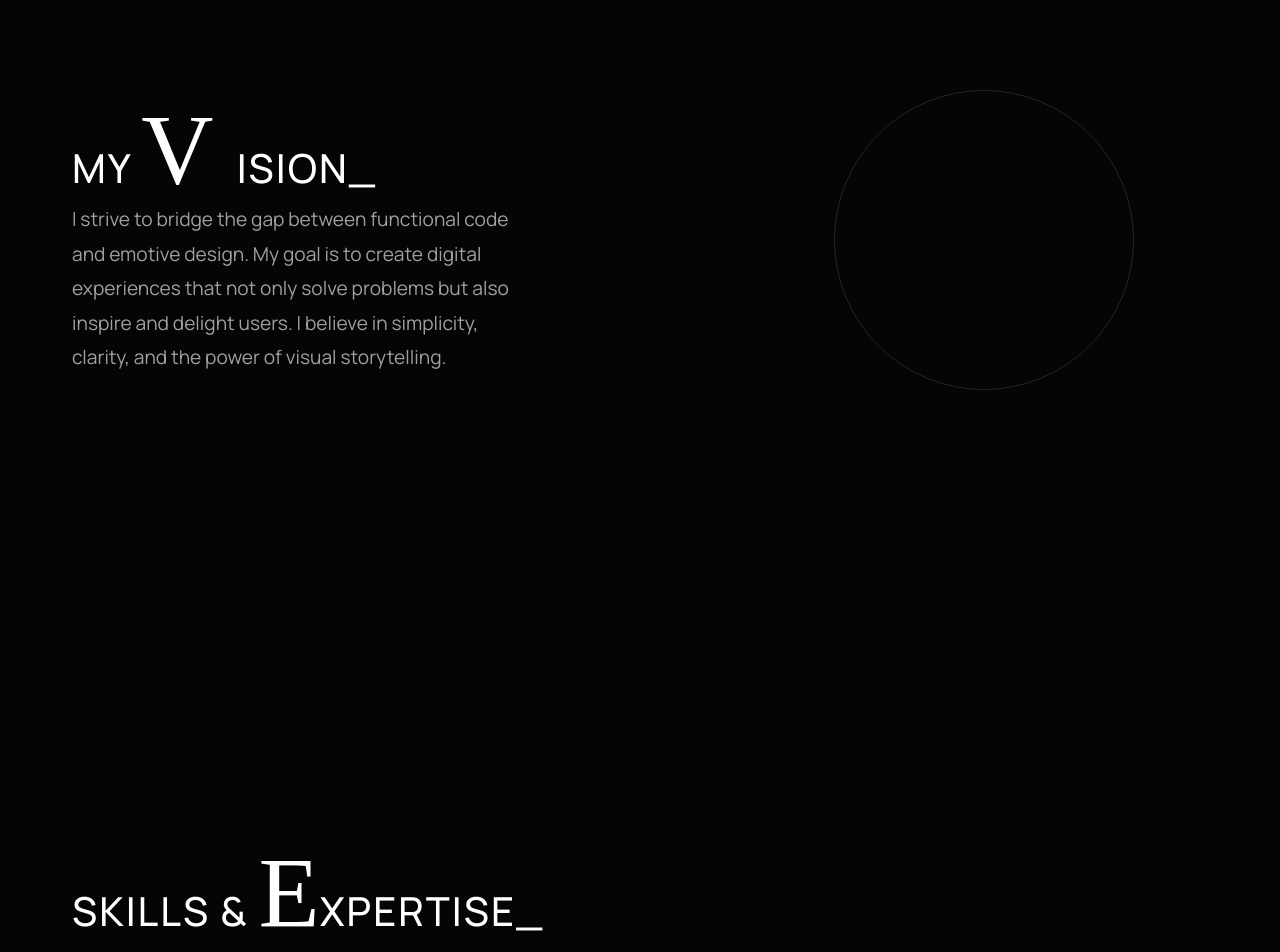
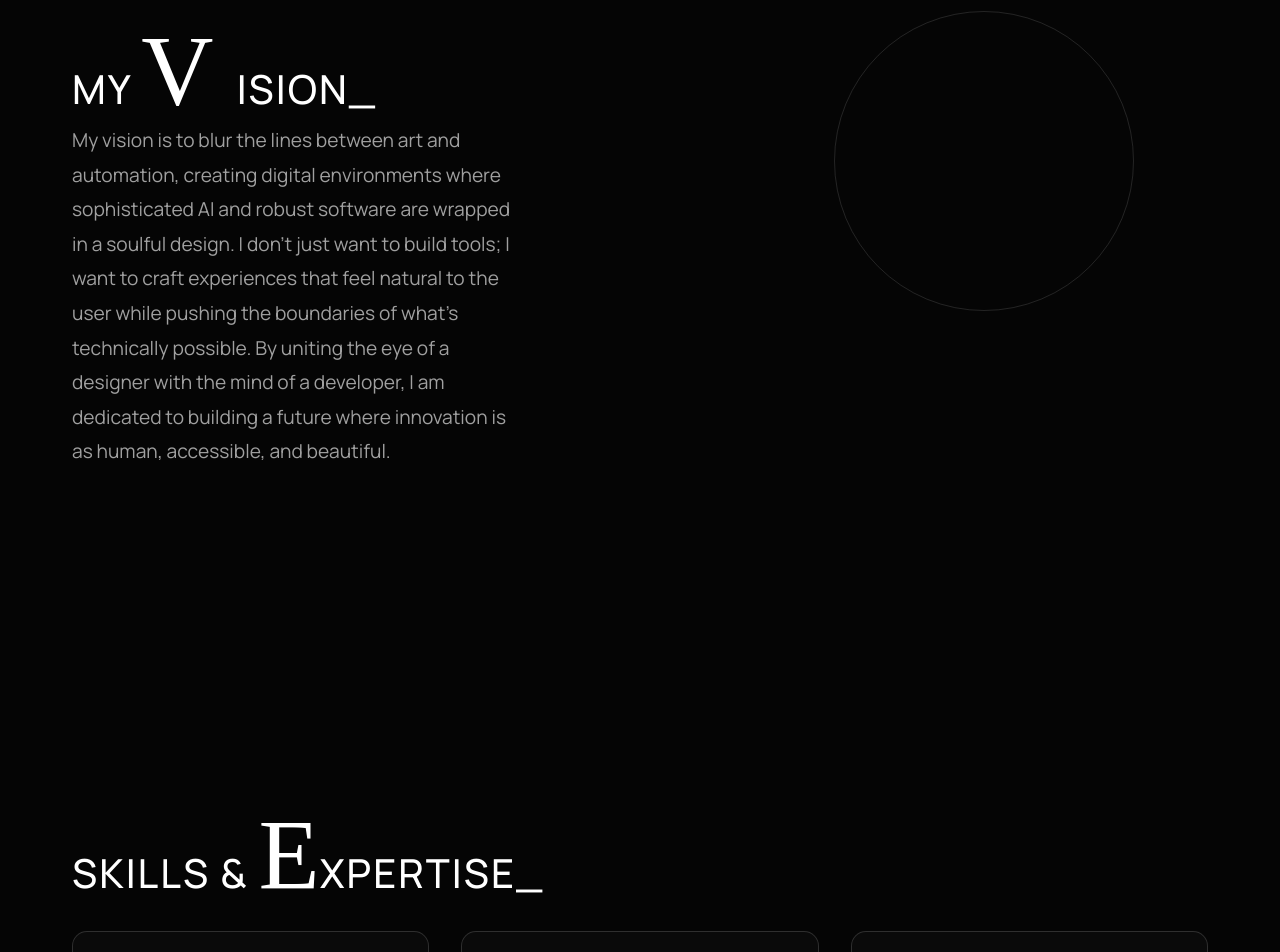
Before and after one commit to Spathneja21/Portfolio, a React (Vite) app: page / in a window 1280 px wide. Shown: the part 960-1912 px from the top of the page. Built offline with nearby package versions, Linux system fonts and the light colour scheme; a web font is replaced by a local one.

Commit message:
tuned some parameters

```diff
--- a/src/components/Hero.css
+++ b/src/components/Hero.css
@@ -4,6 +4,8 @@
     align-items: center;
     position: relative;
     overflow: hidden;
+    padding-top: 80px;
+    /* Space for fixed navbar */
 }
 
 .hero-container {
--- a/src/components/Skills.css
+++ b/src/components/Skills.css
@@ -13,6 +13,7 @@
 .skills h2 {
     font-size: 2.5rem;
     margin-bottom: 1rem;
+    margin-top: -5rem;
     font-weight: 500;
 }
 .skill-card {
--- a/src/components/Vision.jsx
+++ b/src/components/Vision.jsx
@@ -8,9 +8,7 @@ const Vision = () => {
                 <div className="vision-content">
                     <h2>MY <span className="script-text">V </span><span className="script-text2">iSION_</span></h2>
                     <p className="vision-text">
-                        I strive to bridge the gap between functional code and emotive design.
-                        My goal is to create digital experiences that not only solve problems but also inspire and delight users.
-                        I believe in simplicity, clarity, and the power of visual storytelling.
+                        My vision is to blur the lines between art and automation, creating digital environments where sophisticated AI and robust software are wrapped in a soulful design. I don’t just want to build tools; I want to craft experiences that feel natural to the user while pushing the boundaries of what's technically possible. By uniting the eye of a designer with the mind of a developer, I am dedicated to building a future where innovation is as human, accessible, and beautiful.
                     </p>
                 </div>
                 <div className="vision-decorative">
--- a/src/components/Work.css
+++ b/src/components/Work.css
@@ -130,6 +130,8 @@
     border: 1px solid var(--glass-border);
     break-inside: avoid;
     margin-bottom: 2rem;
+    margin-left: 1rem;
+    margin-right: 1rem;
     cursor: pointer;
 }
 
--- a/src/index.css
+++ b/src/index.css
@@ -97,7 +97,7 @@ img {
 }
 
 .section {
-  padding: 5rem 0;
+  padding: 1rem 0;
   min-height: 100vh;
   display: flex;
   flex-direction: column;
```
